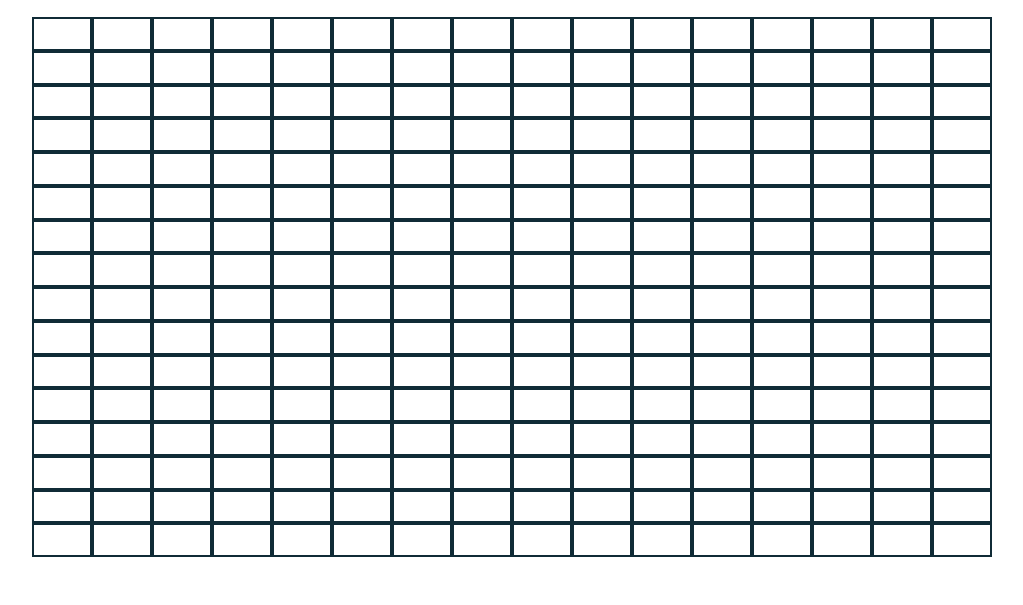
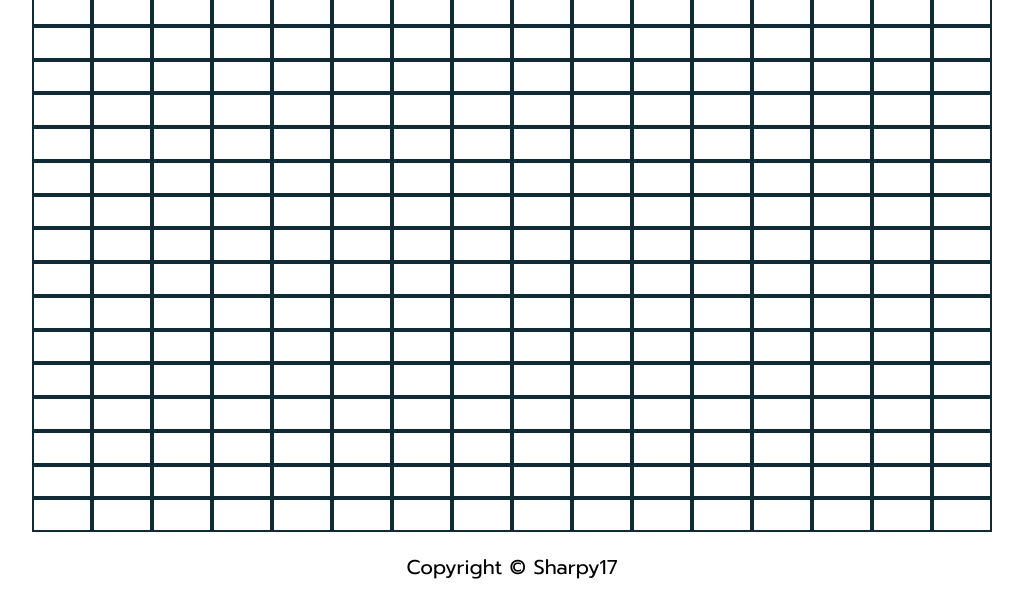
Before and after one commit to Sharpy17/Etch-a-Sketch, a plain HTML site: page index.html in a window 1280 px wide. Shown: the part 195-800 px from the top of the page, without its empty margins (128-1151 px from the left). Drawn offline with nearby package versions, Linux system fonts and the light colour scheme; a web font is replaced by a local one.

Commit message:
Complete Etch-a-Sketch

```diff
--- a/index.html
+++ b/index.html
@@ -14,7 +14,7 @@
         <p class="title">Etch-a-Sketch</p>
         <button class="btn">Choose or refresh the Grid</button>
         <input type="color" id="colorselect"
-        name="selector" value="#f6b73c">
+        name="selector" value="#0a0a0a">
     </span>
 </body>
 </html>
--- a/script.js
+++ b/script.js
@@ -1,6 +1,12 @@
 const body = document.querySelector('.huy');
 const button = document.querySelector('.btn');
-let color = document.getElementById('colorselect').value;
+const color = document.getElementById('colorselect');
+let gridColor = document.getElementById('colorselect').value;
+
+color.addEventListener('change', () => {
+    let colour = document.getElementById('colorselect').value;
+    gridColor = colour;
+})
 
 button.addEventListener('click', () => {
     let userInput = prompt('Number of squares', 16);
@@ -19,6 +25,14 @@
     container.style['grid-template-rows'] = `repeat(${input}, 1fr)`;
     body.appendChild(container);
     window.cont = container;
+    const footer = document.createElement('span');
+    footer.classList.add('footer');
+    body.appendChild(footer);
+    const footertext = document.createElement('span');
+    footertext.textContent = 'Copyright © Sharpy17';
+    footertext.classList.add('footer-text');
+    footer.appendChild(footertext);
+    window.foot = footer;
 };
 
 function createGrid(input) {
@@ -31,9 +45,8 @@
             }
                 squareList.forEach((item) => {
                     item.addEventListener('mouseover', () =>
-                    item.style.backgroundColor = `${color}`);
+                    item.style.backgroundColor = `${gridColor}`);
                 });
-
     }
 };
 
@@ -42,6 +55,7 @@
 
 function updateGrid() {
     cont.remove();
+    foot.remove();
     createContainer(globalInput);
     createGrid(globalInput);
 }
--- a/styles.css
+++ b/styles.css
@@ -52,3 +52,13 @@
 .container div {
     border: 2px solid rgb(16, 43, 54);
 }
+
+.footer {
+    display: flex;
+    justify-content: center;
+    align-items: center;
+}
+
+.footer-text {
+    font-size: 20px;
+}
```
